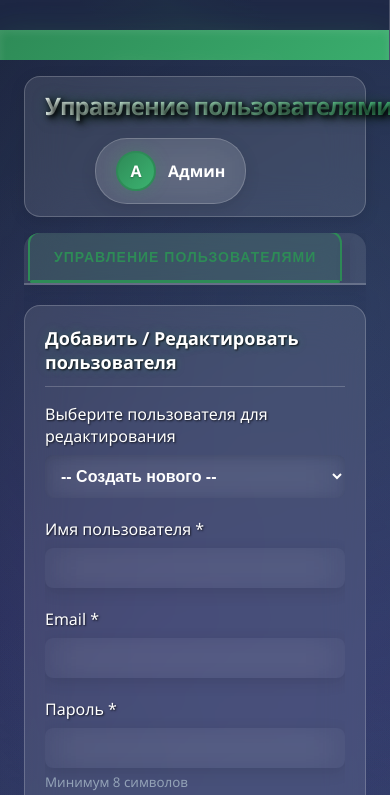
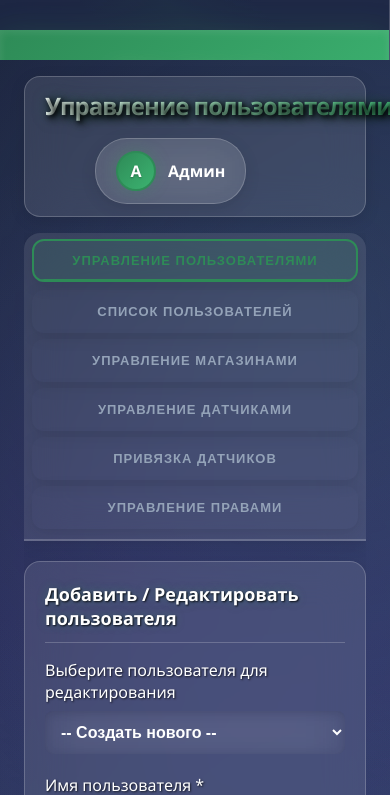
Before and after one commit to Kinimary/dashbord-v2.0, a Flask app: page /users in a window 390 px wide. Shown: the top 795 px of the page. Run offline with Flask 3, Linux system fonts and the light colour scheme; data comes from the database, SQL or seed files in the repository; data that the repository does not hold is empty; parts of the project's set-up code (start-up, migrations or seed data) failed here and were passed over.

Commit message:
Assistant checkpoint: Remove horizontal scrolling from tabs
Assistant generated file changes:
- static/css/style.css: Remove horizontal scrolling from dashboard tabs, Update tab responsive behavior

---

User prompt:

а убери этот скролинг, найди другой вариант

Replit-Commit-Author: Assistant
Replit-Commit-Session-Id: 3fe07f0a-ec48-4ba8-98fa-360003a997d4

```diff
--- a/static/css/style.css
+++ b/static/css/style.css
@@ -2003,26 +2003,39 @@ align-items: center;
 .user-management .dashboard-tabs {
     margin: 0 0 20px 0;
     width: 100%;
-    scrollbar-width: thin;
-    scrollbar-color: rgba(46, 139, 87, 0.3) transparent;
-}
-
-.user-management .dashboard-tabs::-webkit-scrollbar {
-    height: 6px;
-}
-
-.user-management .dashboard-tabs::-webkit-scrollbar-track {
-    background: rgba(255, 255, 255, 0.05);
-    border-radius: 3px;
-}
-
-.user-management .dashboard-tabs::-webkit-scrollbar-thumb {
-    background: rgba(46, 139, 87, 0.3);
-    border-radius: 3px;
-}
-
-.user-management .dashboard-tabs::-webkit-scrollbar-thumb:hover {
-    background: rgba(46, 139, 87, 0.5);
+    display: flex;
+    flex-wrap: wrap;
+    gap: 4px;
+}
+
+/* Адаптивные стили для табов */
+@media (max-width: 1200px) {
+    .dashboard-tabs .tab {
+        font-size: 12px;
+        padding: 10px 12px;
+    }
+}
+
+@media (max-width: 992px) {
+    .dashboard-tabs {
+        flex-direction: column;
+        gap: 2px;
+    }
+
+    .dashboard-tabs .tab {
+        flex: none;
+        width: 100%;
+        text-align: left;
+        border-radius: 8px;
+        margin-bottom: 2px;
+    }
+}
+
+@media (max-width: 768px) {
+    .dashboard-tabs .tab {
+        font-size: 11px;
+        padding: 8px 10px;
+    }
 }
 
 .users-page .main-content {
@@ -2104,11 +2117,11 @@ align-items: center;
 
 .dashboard-tabs {
     display: flex;
+    flex-wrap: wrap;
     margin-bottom: 20px;
     border-bottom: 2px solid var(--glass-border);
-    overflow-x: auto;
-    gap: 8px;
-    padding: 0 4px;
+    gap: 4px;
+    padding: 8px;
     background: var(--glass-bg);
     backdrop-filter: var(--blur);
     border-radius: 16px 16px 0 0;
@@ -2116,22 +2129,22 @@ align-items: center;
 }
 
 .dashboard-tabs .tab {
-    padding: 16px 24px;
+    padding: 12px 16px;
     background: transparent;
     border: 2px solid transparent;
-    border-radius: 12px 12px 0 0;
+    border-radius: 12px;
     color: var(--text-secondary);
     cursor: pointer;
-    white-space: nowrap;
     transition: all 0.3s ease;
     font-weight: 600;
-    font-size: 14px;
-    min-width: fit-content;
-    flex-shrink: 0;
-    position: relative;
-    overflow: visible;
+    font-size: 13px;
+    flex: 1;
+    min-width: 0;
+    text-align: center;
+    position: relative;
+    overflow: hidden;
     text-overflow: ellipsis;
-    border-bottom: none;
+    white-space: nowrap;
 }
 
 .dashboard-tabs .tab::before {
```
